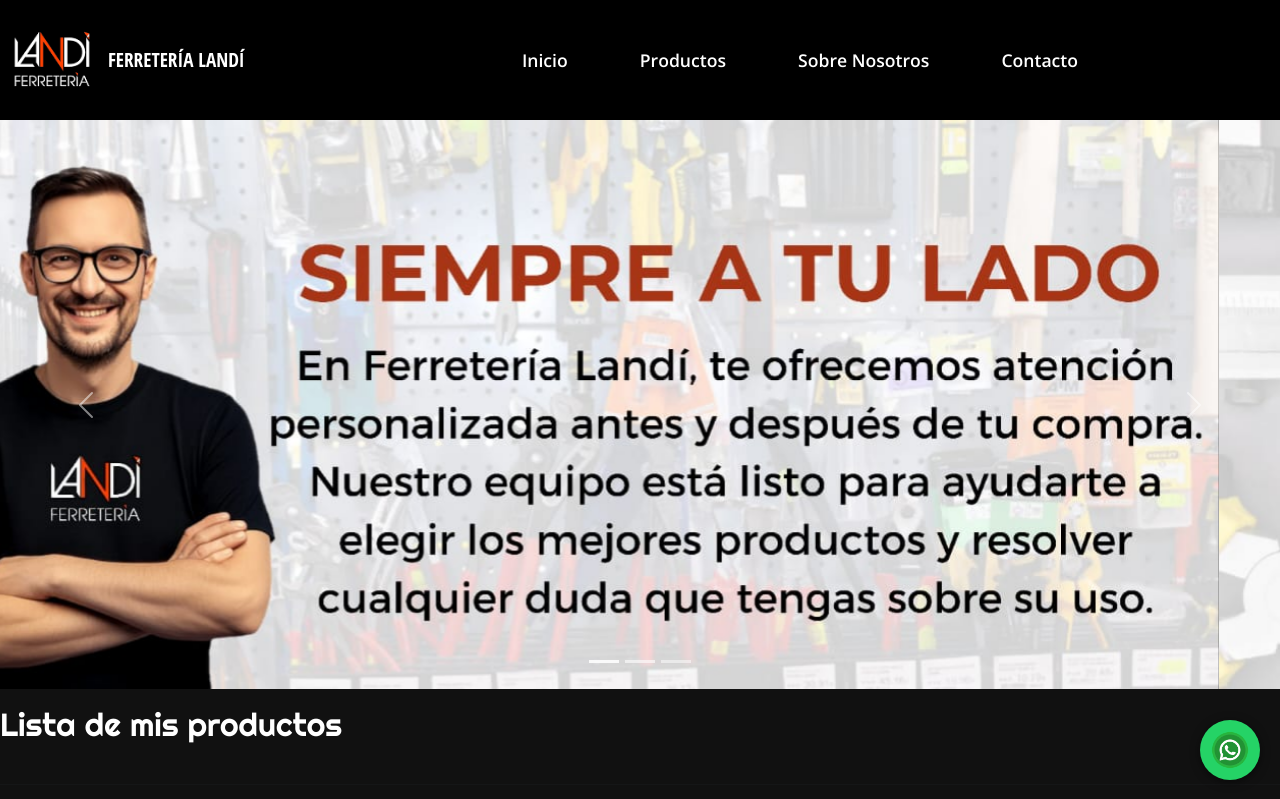
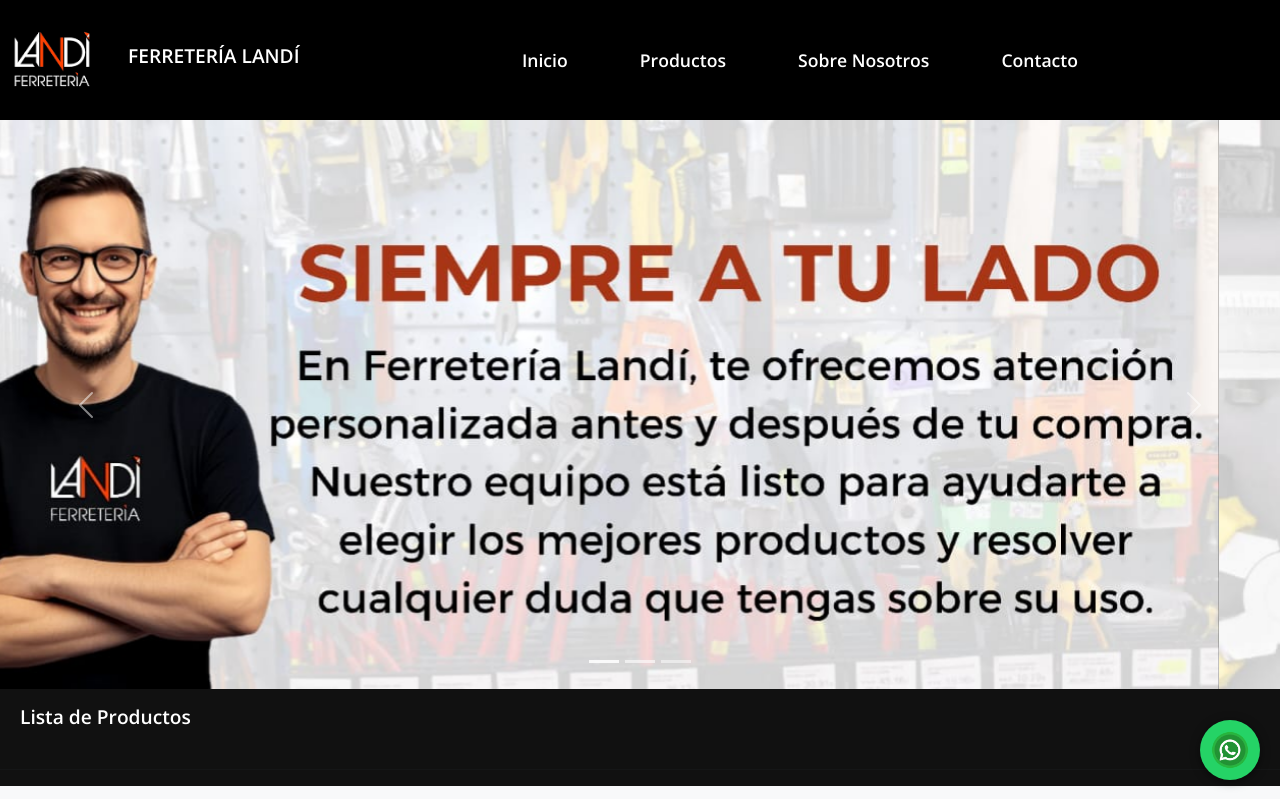
Before and after one commit to DesarrolloWeb2024/E-commerce, a website: page public/index.html in a window 1280 px wide. Shown: the top 799 px of the page. Drawn offline with nearby package versions, Linux system fonts and the light colour scheme; no server answers.

Commit message:
tipografía de lista de productos

```diff
--- a/public/index.html
+++ b/public/index.html
@@ -77,7 +77,7 @@
                             <div class="col-12 py-3">
                                 <div class="row">
                                         <div class="col-10">
-                                            <h2 style="font-family: 'Righteous', sans-serif;">Lista de mis productos</h2>
+                                            <h2 class="brand-name">Lista de Productos</h2>
                                         </div>
                                 <div class="row" id="product-list">
                                     <!-- Product -->
--- a/public/styles/style.css
+++ b/public/styles/style.css
@@ -4,7 +4,7 @@
 
 
 
- font-family: 'Open Sans Condensed', sans-serif;
+ font-family: 'Open Sans', sans-serif;
 }
 
 a {
@@ -19,12 +19,13 @@
 
 /* Ajustar el estilo del título */
 .brand-name {
-    font-size: 1.2rem; /* Hazlo más grande */
-    font-weight: 600; /* Aumenta el grosor del texto */
-    color: #ffffff; /* Cambia el color si es necesario */
-    margin: 0; /* Elimina cualquier margen por defecto */
-    line-height: 1.z; /* Ajusta el espaciado vertical */
+    font-size: 1.2rem;
+    font-weight: 600;
+    color: #ffffff;
+    padding-left: 20px; /* Espaciado interno a la izquierda */
+    line-height: 1.2;
 }
+
 
 .header .row {
     align-items: center;
```
